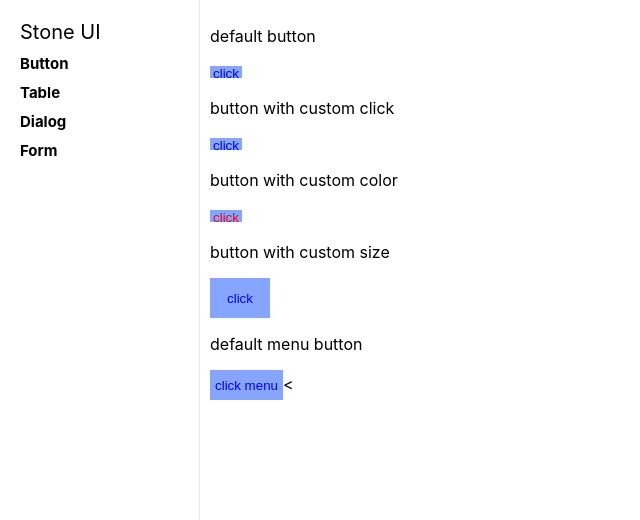
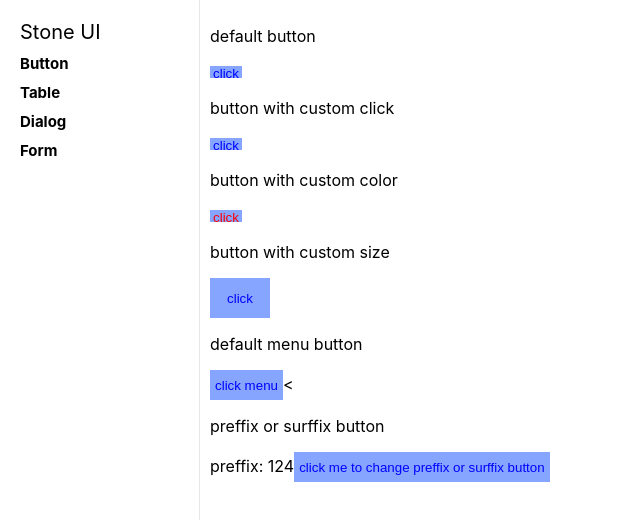
Before and after one commit to 0mutatio1/stone, a React (Create React App) app: page /home/button in a window 1280 px wide. Shown: the top 520 px of the page, without its empty margins (0-640 px from the left). Built offline with nearby package versions, Linux system fonts and the light colour scheme.

Commit message:
✨ feat: add preffix or surffix button

```diff
--- /dev/null
+++ b/src/routes/button/consumer-button.tsx
@@ -0,0 +1,63 @@
+import React, { Component, FC, useState } from 'react';
+import "./index.scss";
+
+interface Properties {
+  text?: string;
+  size?: number;
+  color?: string;
+  preffix?: JSX.Element;
+  surffix?: JSX.Element;
+  onClick?: (event: React.MouseEvent<HTMLButtonElement>) => void;
+}
+
+const defualtProperties = {
+  text: 'click me to change preffix or surffix button',
+  size: 30,
+  color: 'blue',
+  preffix: (<></>),
+  surffix: (<></>),
+  onClick: (e: any) => {
+    console.log(e);
+  },
+};
+
+export const ConsumerButton: FC<Properties> = ({
+  text,
+  size = 30,
+  color,
+  preffix = (<></>),
+  surffix = (<></>),
+  onClick = (e: any) => {
+    console.log(e);
+  },
+}) => {
+  let style = {
+    minWidth: size + 20 + 'px',
+    height: size + 'px',
+    color: color,
+    backgroundColor: '#3b6fff9e',
+    border: 'none',
+    padding: '5px',
+  };
+
+  return (
+    <div>
+      <div className="button-container">
+        {preffix}
+        <button
+          type="button"
+          style={style}
+          onClick={($e) => {
+            onClick($e);
+          }}>
+          {text}
+        </button>
+        {surffix}
+      </div>
+    </div>
+  );
+};
+
+ConsumerButton.defaultProps = defualtProperties;
+
+export default ConsumerButton;
--- a/src/routes/button/index.tsx
+++ b/src/routes/button/index.tsx
@@ -1,6 +1,7 @@
-import React from 'react';
+import React, { useState } from 'react';
 import { NormalButton } from './normal-button';
 import { MenuButton } from './menu-button';
+import { ConsumerButton } from './consumer-button';
 
 function button() {
   return (
@@ -34,9 +35,29 @@ function button() {
           <p>default menu button</p>
           <MenuButton />
         </div>
+
+        <div className="pre-or-sur-button">
+          <p>preffix or surffix button</p>
+          <RenderConsumer />
+        </div>
+
       </div>
     </div>
   );
 }
 
+function RenderConsumer () {
+  const [select, setSelect] = useState(true);
+  return (
+    <div onClick={() => {
+      setSelect(!select);
+    }}>
+      {
+        !!select
+        ? <ConsumerButton preffix={(<React.Fragment>preffix: 124</React.Fragment>)} />
+        : <ConsumerButton surffix={(<React.Fragment>surffix: 224</React.Fragment>)} />
+      }
+    </div>
+  )
+};
 export default button;
```
